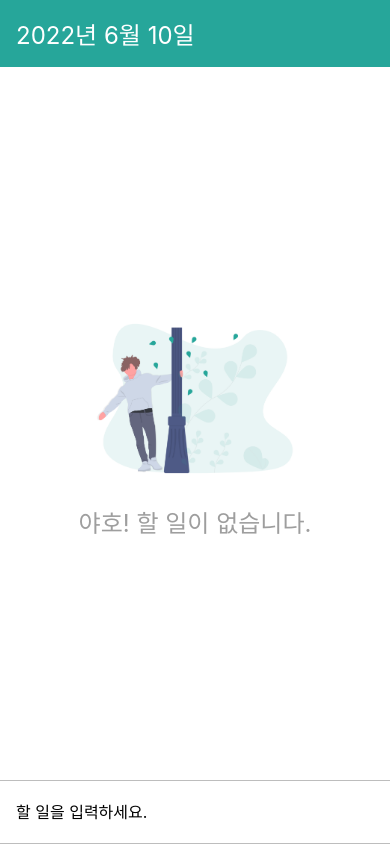
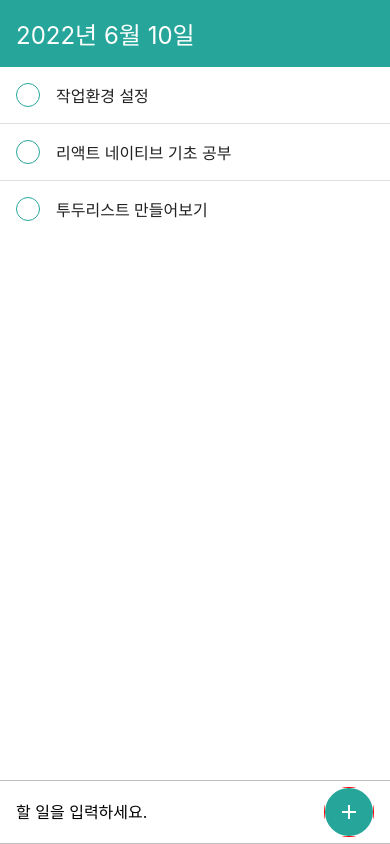
Before and after one commit to chaeikim-tech/LearnReactNative, a React Native app: screen / in a window 390 px wide. Built offline with nearby package versions, Linux system fonts and the light colour scheme.

Commit message:
todos 상태값 추가
 ItemSeparatorComponent로 구분선

```diff
--- a/App.js
+++ b/App.js
@@ -1,4 +1,4 @@
-import React from 'react';
+import React, {useState} from 'react';
 import {
   SafeAreaView,
   StyleSheet,
@@ -8,10 +8,16 @@
 import DateHead from './components/DateHead';
 import AddTodo from './components/AddTodo';
 import Empty from './components/Empty';
+import TodoList from './components/TodoList';
 
 function App() {
   const today = new Date();
 
+  const [todos, setTodos] = useState([
+    {id: 1, text: '작업환경 설정', done: true},
+    {id: 2, text: '리액트 네이티브 기초 공부', done: false},
+    {id: 3, text: '투두리스트 만들어보기', done: false},
+  ]);
   return (
     <SafeAreaView edges={['bottom']} style={styles.block}>
       <KeyboardAvoidingView
@@ -19,7 +25,7 @@
         /* behavior={Platform.select({ios: 'padding', android: undefined})} */
         style={styles.avoid}>
         <DateHead date={today} />
-        <Empty />
+        {todos.length === 0 ? <Empty /> : <TodoList todos={todos} />}
         <AddTodo />
       </KeyboardAvoidingView>
     </SafeAreaView>
--- a/components/AddTodo.js
+++ b/components/AddTodo.js
@@ -1,26 +1,62 @@
-import React from 'react';
-import {View, StyleSheet, TextInput} from 'react-native';
+import React, {useState} from 'react';
+import {
+  View,
+  StyleSheet,
+  TextInput,
+  Image,
+  TouchableNativeFeedback,
+} from 'react-native';
 
 function AddTodo() {
+  const [text, setText] = useState('');
   return (
     <View style={styles.block}>
-      <TextInput placeholder="할 일을 입력하세요." style={styles.input} />
+      <TextInput
+        placeholder="할 일을 입력하세요."
+        style={styles.input}
+        value={text}
+        onChangeText={setText}
+      />
+      <View style={styles.circleWrapper}>
+        <TouchableNativeFeedback>
+          <View style={styles.buttonStyle}>
+            <Image
+              source={require('../assets/icons/add_white/add_white.png')}
+            />
+          </View>
+        </TouchableNativeFeedback>
+      </View>
     </View>
   );
 }
 
 const styles = StyleSheet.create({
   block: {
+    backgroundColor: 'white',
     height: 64,
     paddingHorizontal: 16,
     borderColor: '#bdbdbd',
     borderTopWidth: 1,
     borderBottomWidth: 1,
-    justifyContent: 'center',
+    alignItems: 'center',
+    flexDirection: 'row',
   },
   input: {
+    flex: 1,
     fontSize: 16,
     paddingVertical: 8,
+  },
+  buttonStyle: {
+    alignItems: 'center',
+    justifyContent: 'center',
+    width: 48,
+    height: 48,
+    backgroundColor: '#26a69a',
+    borderRadius: 24,
+  },
+  circleWrapper: {
+    overflow: 'hidden',
+    borderRadius: 24,
   },
 });
 
--- /dev/null
+++ b/components/TodoItem.js
@@ -0,0 +1,34 @@
+import React from 'react';
+import {View, Text, StyleSheet} from 'react-native';
+
+function TodoItem({id, text, done}) {
+  return (
+    <View style={styles.item}>
+      <View style={styles.circle} />
+      <Text style={styles.text}>{text}</Text>
+    </View>
+  );
+}
+
+const styles = StyleSheet.create({
+  item: {
+    flexDirection: 'row',
+    padding: 16,
+    alignItems: 'center',
+  },
+  circle: {
+    width: 24,
+    height: 24,
+    borderRadius: 12,
+    borderColor: '#26a69a',
+    borderWidth: 1,
+    marginRight: 16,
+  },
+  text: {
+    flex: 1,
+    fontSize: 16,
+    color: '#212121',
+  },
+});
+
+export default TodoItem;
--- /dev/null
+++ b/components/TodoList.js
@@ -0,0 +1,29 @@
+import React from 'react';
+import {FlatList, View, Text, StyleSheet} from 'react-native';
+import TodoItem from './TodoItem';
+
+function TodoList({todos}) {
+  return (
+    <FlatList
+      ItemSeparatorComponent={() => <View style={styles.separator} />}
+      style={styles.list}
+      data={todos}
+      renderItem={({item}) => (
+        <TodoItem id={item.id} text={item.text} done={item.done} />
+      )}
+      keyExtractor={item => item.id.toString()}
+    />
+  );
+}
+
+const styles = StyleSheet.create({
+  list: {
+    flex: 1,
+  },
+  separator: {
+    backgroundColor: '#e0e0e0',
+    height: 1,
+  },
+});
+
+export default TodoList;
```
